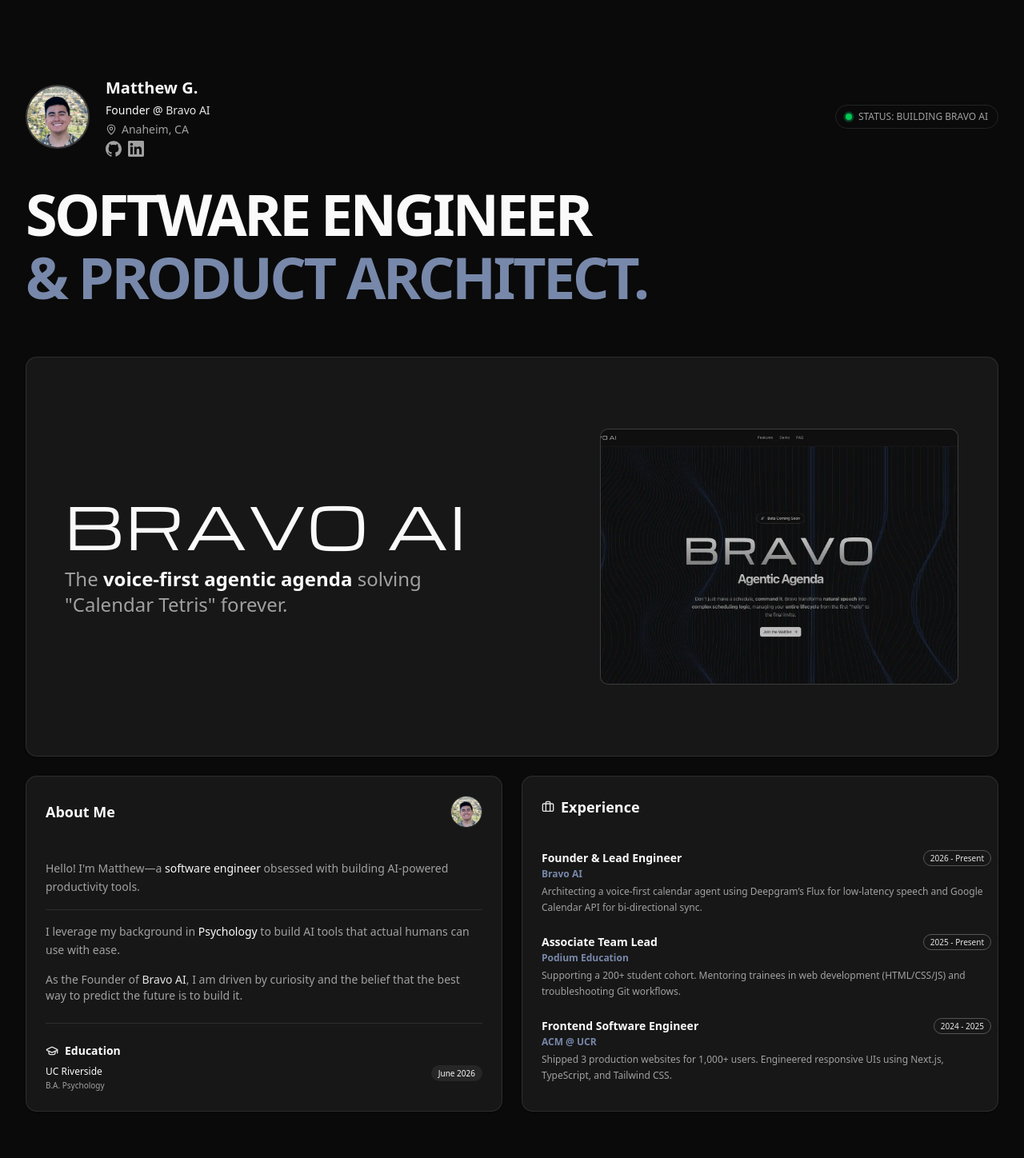
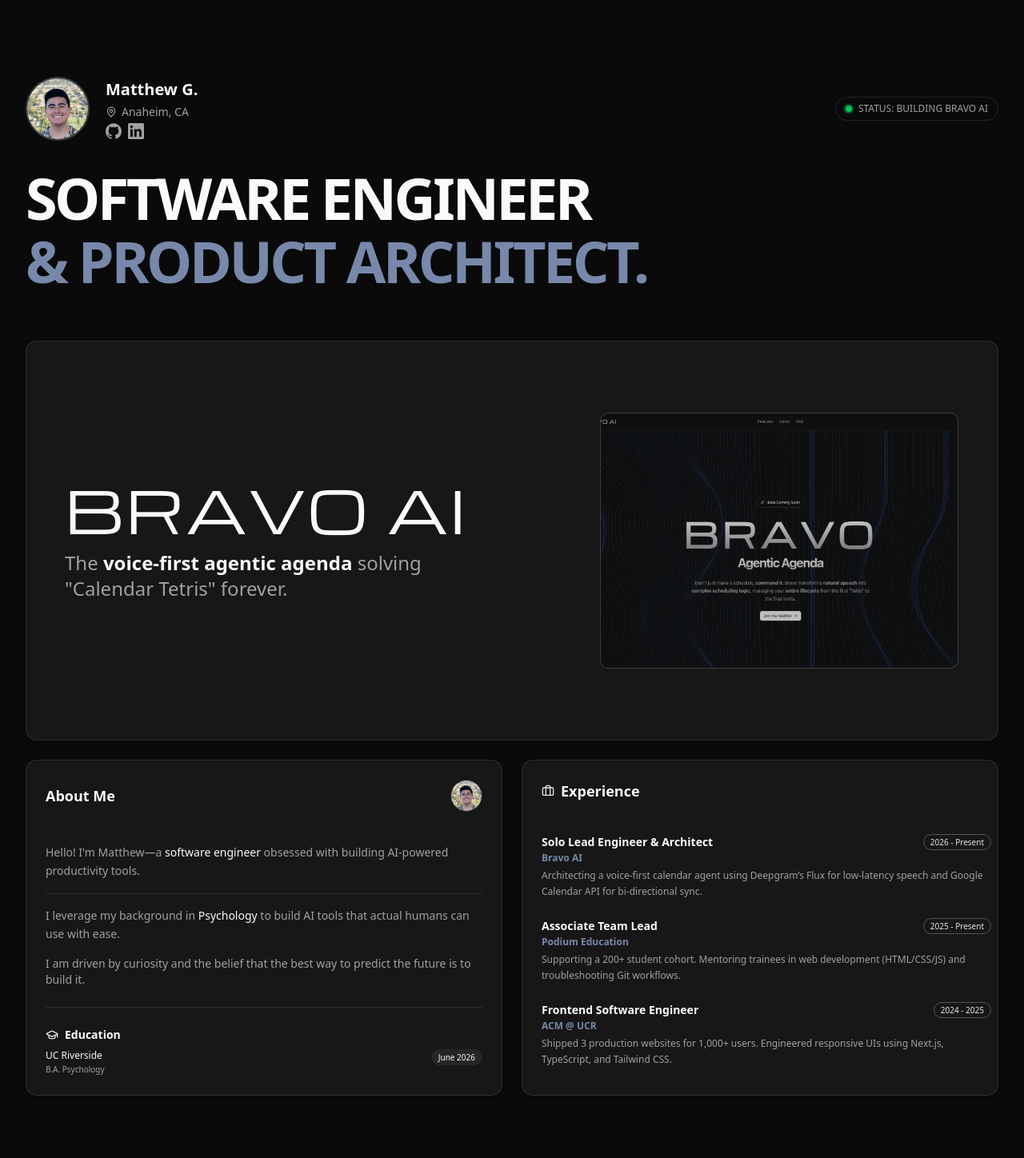
Before and after one commit to gmatt20/matt_overdrive, a Next.js app: page / in a window 1280 px wide. Shown: the top 1448 px of the page at 80% size. Built offline with nearby package versions, Linux system fonts and the light colour scheme.

Commit message:
cleaning

```diff
--- a/app/layout.tsx
+++ b/app/layout.tsx
@@ -8,9 +8,8 @@
 });
 
 export const metadata: Metadata = {
-  title: "Matthew Garcia | SWE & Founder",
-  description:
-    "Founder of Bravo AI. Software engineer building productive AI powered applications.",
+  title: "Matthew Garcia | SWE",
+  description: "Software engineer building productive AI powered applications.",
 };
 
 export default function RootLayout({
--- a/app/page.tsx
+++ b/app/page.tsx
@@ -67,9 +67,7 @@
                   to build AI tools that actual humans can use with ease.
                 </p>
                 <p className="text-sm text-muted-foreground">
-                  As the Founder of{" "}
-                  <span className="text-primary font-medium">Bravo AI</span>, I
-                  am driven by curiosity and the belief that the best way to
+                  I am driven by curiosity and the belief that the best way to
                   predict the future is to build it.
                 </p>
               </div>
@@ -112,7 +110,7 @@
               <div>
                 <div className="flex justify-between items-start">
                   <h3 className="text-sm font-semibold text-foreground">
-                    Founder & Lead Engineer
+                    Solo Lead Engineer & Architect
                   </h3>
                   <Badge
                     variant="outline"
--- a/components/Hero.tsx
+++ b/components/Hero.tsx
@@ -16,10 +16,6 @@
 
           <div className="space-y-1">
             <h2 className="text-xl font-bold text-foreground">Matthew G.</h2>
-            <p className="text-sm font-medium text-foreground">
-              Founder @ <span className="text-primary">Bravo AI</span>
-            </p>
-
             <div className="flex items-center gap-1.5 text-sm text-muted-foreground font-mono">
               <MapPin className="h-3.5 w-3.5" />
               <span>Anaheim, CA</span>
```
